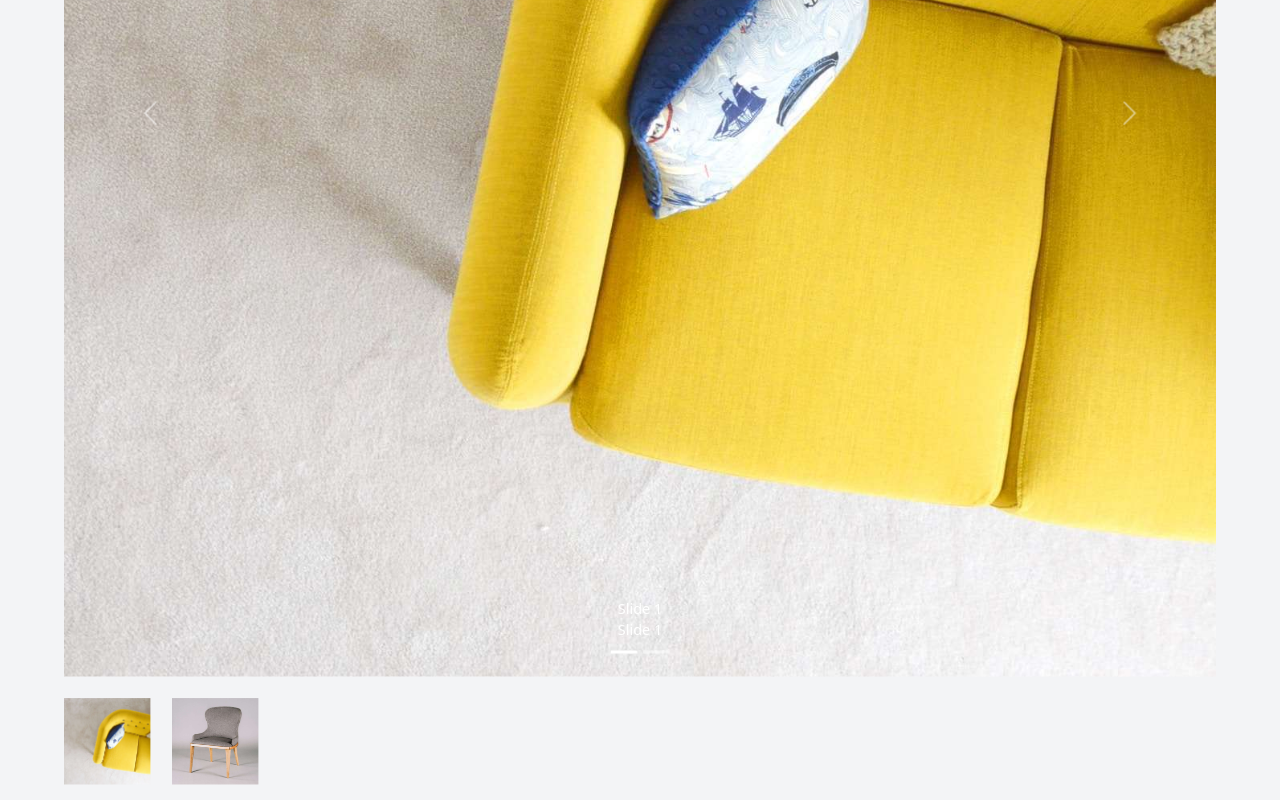
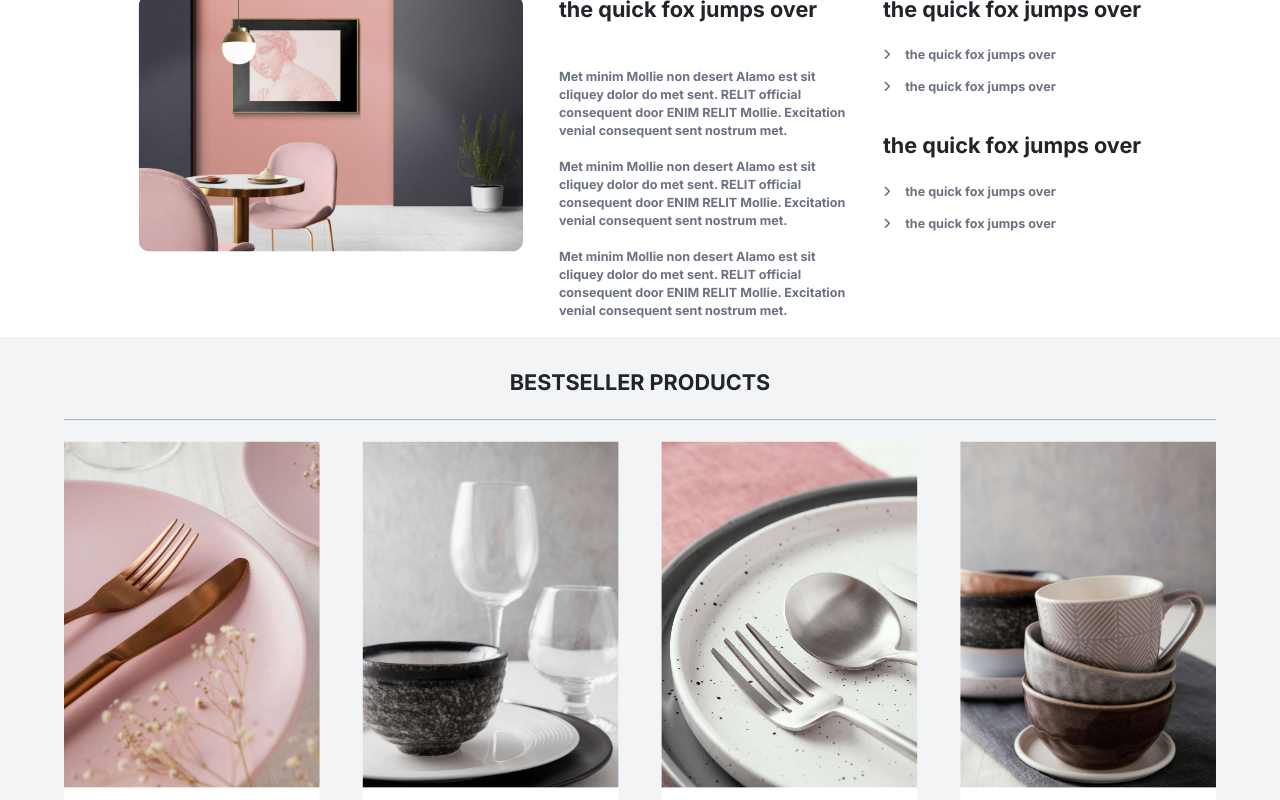
Before and after one commit to brksnr/berkstore, a React (Vite) app: page /product in a window 1280 px wide. Shown: the part 800-1600 px from the top of the page. Built offline with nearby package versions, Linux system fonts and the light colour scheme.

Commit message:
productspage desktop görünüm yapıldı. eksiklikler var

```diff
--- a/src/layout/footer.jsx
+++ b/src/layout/footer.jsx
@@ -1,7 +1,7 @@
 export function Footer() {
     return (
         <>
-        <div className="flex flex-col  transform scale-90 lg:items-center lg:ml-0">
+        <div className="flex flex-col ml-20 my-16 lg:items-center lg:ml-0">
         <div className="flex flex-col gap-6 lg:flex-row lg:gap-36">
             <div className="flex flex-col items-start gap-4">
                 <h3 className="h4">Get In Touch</h3>
--- a/src/pages/productpage.jsx
+++ b/src/pages/productpage.jsx
@@ -14,15 +14,7 @@ import { Footer } from "../layout/footer";
 const items = [
     {
       src: '/images/products/product1.png',
-      altText: 'Slide 1',
-      caption: 'Slide 1',
       key: 1,
-    },
-    {
-      src: '/images/products/product1.png',
-      altText: 'Slide 2',
-      caption: 'Slide 2',
-      key: 2,
     },
   ];
 const products = [
@@ -64,12 +56,7 @@ const products = [
 
 export function ProductPage() {
 
-  const texts = [
-    "the quick fox jumps over the lazy dog",
-    "the quick fox jumps over the lazy dog",
-    "the quick fox jumps over the lazy dog",
-    "the quick fox jumps over the lazy dog"
-];
+  const titles = ["the quick fox jumps over", "the quick fox jumps over"];
 
     const [activeIndex, setActiveIndex] = useState(0);
   const [animating, setAnimating] = useState(false);
@@ -97,9 +84,8 @@ export function ProductPage() {
         onExiting={() => setAnimating(true)}
         onExited={() => setAnimating(false)}
         key={item.src}
-        className=""
       >
-        <img className="" src={item.src} alt={item.altText} />
+        <img src={item.src} alt={item.altText} />
         <CarouselCaption
           captionText={item.caption}
           captionHeader={item.caption}
@@ -116,11 +102,10 @@ export function ProductPage() {
             <i class="fa-solid fa-angle-right"></i>
             <p>Shop</p>
         </div>
-        <div className="bg-gray-100">
-            <div className="flex flex-col items-start transform scale-90">
+        <div className="bg-gray-100 lg:flex lg:justify-center">
+            <div className="flex flex-col items-start transform scale-90 lg:flex-row lg:w-1/2">
                 <div>
       <Carousel
-      className=""
       activeIndex={activeIndex}
       next={next}
       previous={previous}
@@ -147,6 +132,7 @@ export function ProductPage() {
         <img src="/images/products/product2.png" className="w-24 h-24"/>
         </div>
             </div>
+            <div className=" lg:h-full lg:flex lg:flex-col">
                 <div className="flex flex-col">
                     <h4 className="h5">Floating Phone</h4>
                     <div className="flex gap-1 items-center">
@@ -179,30 +165,30 @@ export function ProductPage() {
                 </div>
             </div>
         </div>
+        </div>
 
-
-        <div className="transform scale-90 flex flex-col gap-10">
         <div className="flex gap-14 items-center justify-center">
               <p className="grayP underline">Descripton</p>
               <p className="grayP">Additional Information</p>
               <p className="grayP flex gap-2">Reviews<p className="greenP">(0)</p></p>
           </div>
+        <div className="transform scale-90 flex flex-col gap-10 lg:flex-row lg:justify-center lg:items-start ">
 
-
-          <div>
+          <div className="lg:w-2/6">
             <img src="/images/products/product3.png" className="rounded-xl"/>
           </div>
-          <div className="flex flex-col gap-10">
+          <div className="flex flex-col gap-10 lg:w-3/12">
             <h4 className="h4">the quick fox jumps over </h4>
             <p className="grayP">Met minim Mollie non desert Alamo est sit cliquey dolor do met sent. RELIT official consequent door ENIM RELIT Mollie. Excitation venial consequent sent nostrum met.
             <br/><br/>Met minim Mollie non desert Alamo est sit cliquey dolor do met sent. RELIT official consequent door ENIM RELIT Mollie. Excitation venial consequent sent nostrum met.
             <br/><br/>Met minim Mollie non desert Alamo est sit cliquey dolor do met sent. RELIT official consequent door ENIM RELIT Mollie. Excitation venial consequent sent nostrum met.</p>
           </div>
           <div className="flex flex-col gap-10">
-          <div className="flex flex-col gap-10">
-            <h4 className="h4">the quick fox jumps over </h4>
+  {titles.map((title, titleIndex) => (
+    <div key={titleIndex} className="flex flex-col gap-3">
+      <h4 className="h4">{title}</h4>
       <div className="grayP flex flex-col gap-3">
-                {texts.map((item, index) => (
+        {titles.map((item, index) => (
           <div key={index} className="flex gap-3 items-center">
             <i className="fa-solid fa-angle-right"></i>
             <p>{item}</p>
@@ -210,33 +196,21 @@ export function ProductPage() {
         ))}
       </div>
     </div>
-            <div className="flex flex-col gap-10">
-            <div className="flex flex-col gap-10">
-            <h4 className="h4">the quick fox jumps over </h4>
-            <div className="grayP flex flex-col gap-3">
-                {texts.map((item, index) => (
-                    <div key={index} className="flex gap-3 items-center">
-                        <i className="fa-solid fa-angle-right"></i>
-                        <p>{item}</p>
-                    </div>
   ))}
 </div>
         </div>
-            </div>
-          </div>
-        </div>
 
-        <div className="bg-gray-100">
+        <div className="bg-gray-100 lg:flex lg:justify-center">
                 <div className="transform scale-90">
-                    <div className="text-center">
+                    <div className="text-center lg:text-left">
                         <h4 className="h4">BESTSELLER PRODUCTS</h4>
                         <div className="border-t border-gray-400 w-full my-4"></div>
                     </div>
 
-                    <div className="flex flex-col gap-5">
+                    <div className="flex flex-col gap-5 lg:flex-row">
                         {products.map((product) => (
                           <div key={product.id} className="flex flex-col gap-3 bg-white ">
-                            <img src={product.image} alt={product.title} className="object-cover h-96"/>
+                            <img src={product.image} alt={product.title} className="object-cover h-96 lg:w-96"/>
                                 <div className="pb-20 pl-5">
                                 <h5 className="h5">{product.title}</h5>
                                     <p className="grayP">{product.department}</p>
```
Lines whose indentation alone changed are shown as unchanged.
